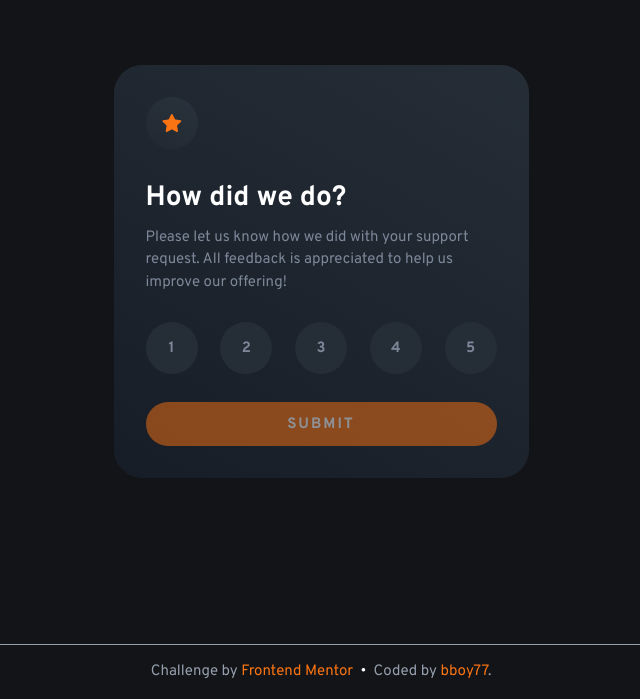
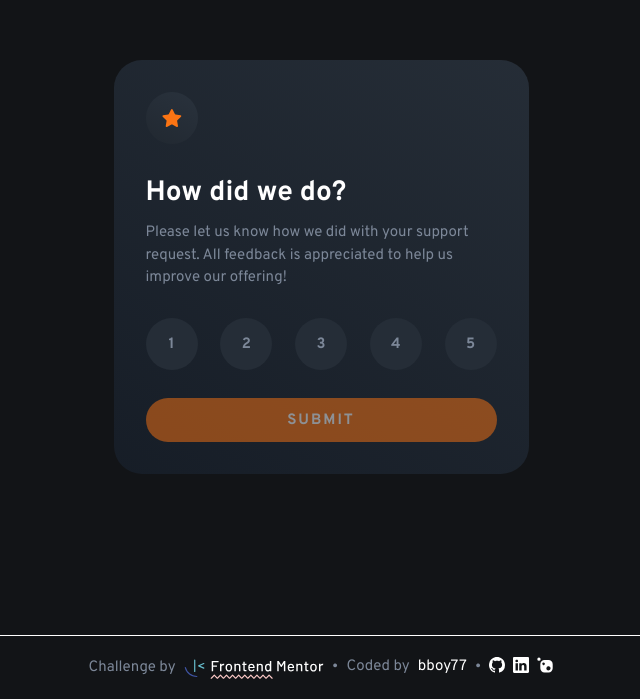
Before and after one commit to bboy77/interactive-rating-component, a website built with Vite: page index.html in a window 1280 px wide. Shown: the part 101-800 px from the top of the page, without its empty margins (319-959 px from the left). Built offline with nearby package versions, Linux system fonts and the light colour scheme.

Commit message:
Refactor code
Refactored code

```diff
--- a/index.html
+++ b/index.html
@@ -35,7 +35,6 @@
                 <button type="button" disabled class="btn-submit">Submit</button>
             </div>
         </section>
-
         <section id="thank-you-card" class="hidden">
             <div class="card | center padding-thank-you">
                 <img class="img-thank-you" src="./images/illustration-thank-you.svg" alt="">
@@ -45,21 +44,39 @@
                     support, don’t hesitate to get in touch!</p>
             </div>
         </section>
-
     </main>
-
-    <footer>
-        <p class="challenge-by">Challenge by
-            <a href="https://www.frontendmentor.io?ref=challenge" rel="noopener" target="_blank">Frontend Mentor</a>
-        </p>
-
-        <p>
-            Coded by <a href="https://github.com/bboy77">bboy77</a>.
-        </p>
+    <footer class="footer-frontend-mentor">
+        <div class="challenge-by">
+            <p>Challenge by</p>
+            <a href="https://www.frontendmentor.io?ref=challenge">
+                <svg title="Frontend Mentor">
+                    <use xlink:href="images/frontend-mentor-logo.svg#frontend-mentor-logo"></use>
+                </svg>
+            </a>
+        </div>
+        <div class="coded-by">
+            <p>Coded by</p>
+            <a href="https://github.com/bboy77">bboy77</a>
+        </div>
+        <div class="social-media">
+            <a href="https://github.com/bboy77">
+                <svg title="GitHub">
+                    <use xlink:href="images/icons.svg#icon-github" />
+                </svg>
+            </a>
+            <a href="https://www.linkedin.com/in/andy-bish-61a1ab70/">
+                <svg title="LinkedIn">
+                    <use xlink:href="images/icons.svg#icon-linkedin" />
+                </svg>
+            </a>
+            <a href="https://www.nuget.org/packages/AebSolutions.CodeConvention.SolutionTemplates">
+                <svg title="NuGet">
+                    <use xlink:href="images/icons.svg#icon-nuget"></use>
+                </svg>
+            </a>
+        </div>
     </footer>
-
     <script src="./js/index.js"></script>
-
 </body>
 
 </html>
--- a/scss/base/_reset.scss
+++ b/scss/base/_reset.scss
@@ -7,12 +7,6 @@
 
 ul {
 	list-style: none;
-}
-
-a,
-a:visited,
-a:active {
-	text-decoration: none;
 }
 
 body {
--- a/scss/components/_buttons.scss
+++ b/scss/components/_buttons.scss
@@ -11,7 +11,7 @@ button[class^="btn"] {
 	transition: 0.3s ease-in;
 
 	@media (min-width: 48em) {
-		font-size: 0.9375rem;
+		font-size: 0.938rem;
 	}
 }
 
--- a/scss/layout/_footer.scss
+++ b/scss/layout/_footer.scss
@@ -1,40 +1,100 @@
 /* footer */
-footer {
+.footer-frontend-mentor {
 	align-items: center;
-	border-top: 0.063rem solid var(--light-grey);
-	color: var(--light-grey);
+	border-top: 0.063rem solid white;
+	color: var(--medium-grey);
 	display: flex;
 	flex-direction: column;
-	gap: 0.5rem;
+	gap: 1rem;
 	justify-content: center;
+
 	padding: 1rem;
 
-	*:focus {
-		outline: none;
+	:is(a, p) {
+		font-size: 0.875rem;
 	}
 
-	a {
-		color: var(--orange);
+	a,
+	a:is(:visited, :active) {
+		color: var(--white);
+		text-decoration: none;
 	}
 
-	p {
-		font-size: 0.875rem;
+	a:is(:focus, :hover) {
+		color: var(--orange);
 	}
 
 	@media (min-width: 48em) {
 		flex-direction: row;
-		gap: 0;
-		p {
-			font-size: 0.9375rem;
+		gap: 0.5rem;
+		justify-content: center;
+
+		:is(a, p) {
+			font-size: 0.938rem;
 		}
 	}
 }
 
 .challenge-by {
+	align-items: center;
+	display: flex;
+	flex-direction: row;
+	gap: 0.5rem;
+	line-height: 1;
+
+	svg {
+		aspect-ratio: 7 /1;
+		fill: currentColor;
+		height: 1.2rem;
+		margin-top: 0.45rem;
+	}
+
 	@media (min-width: 48em) {
 		&::after {
-			content: "\00a0\•\00a0\00a0";
-			color: var(--white);
+			content: "\2022";
+		}
+
+		svg {
+			height: 1.25rem;
 		}
 	}
 }
+
+.coded-by {
+	align-items: center;
+	display: flex;
+	gap: 0.5rem;
+	justify-content: center;
+
+	@media (min-width: 48em) {
+		&::after {
+			content: "\2022";
+		}
+	}
+}
+
+.social-media {
+	align-items: center;
+	display: flex;
+	gap: 1rem;
+	justify-content: center;
+	line-height: 1;
+
+	svg {
+		aspect-ratio: 1;
+		fill: white;
+		width: 1.25rem;
+
+		&:is(:focus, :hover) {
+			fill: var(--orange);
+		}
+	}
+
+	@media (min-width: 48em) {
+		gap: 0.5rem;
+
+		svg {
+			width: 1rem;
+		}
+	}
+}
```
Also changed, not shown: css/style.css, images/frontend-mentor-logo.svg (added), images/icons.svg (added), 1 other file.
